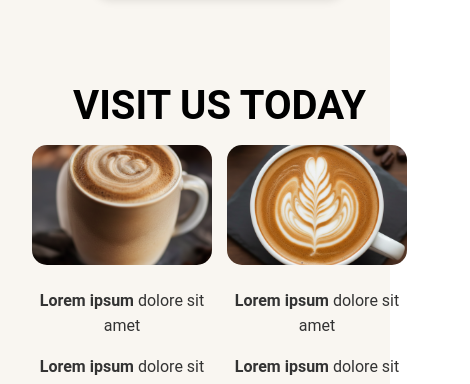
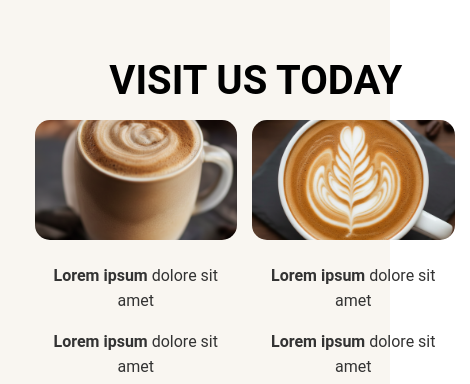
Before and after one commit to LiaMeyy/recuperacion, a plain HTML site: page index.html in a window 390 px wide. Shown: the part 3507-3891 px from the top of the page, 470 px wide, since content can reach past the window. Drawn offline with Linux system fonts and the light colour scheme.

Commit message:
arreglito 2

```diff
--- a/styles.css
+++ b/styles.css
@@ -705,6 +705,10 @@ body {
         flex-basis: 50%;
         padding-left: 5%;
     }
+    .visit-us h1 {
+        width: 440px;
+        padding-left: 5%;
+    }
     .Morning h1{
         width: 380px;}
     .galeriacafe img {
@@ -756,7 +760,7 @@ body {
         padding-left: 0;
     }
     .visit-us h1{
-        width: 400px;
+        width: 450px;
     }
     .Morning h1{
         width: 370px;
```
